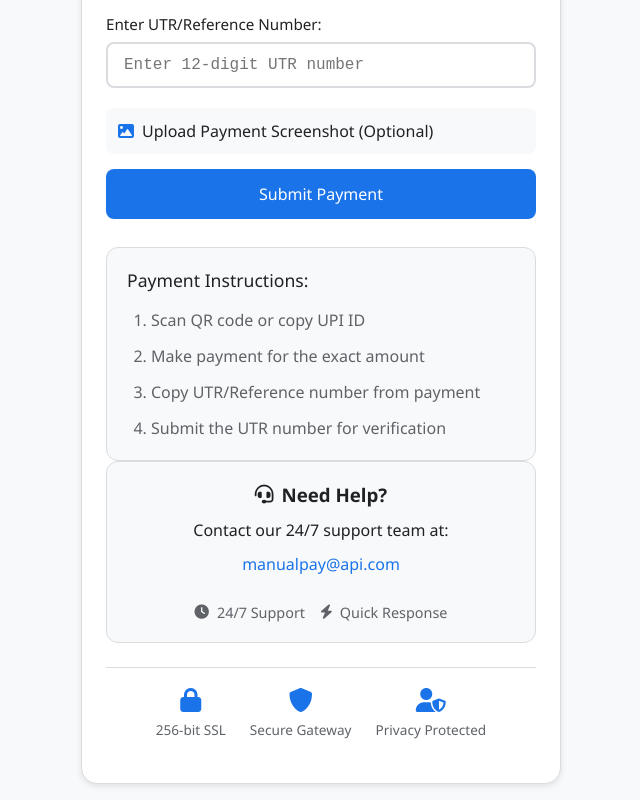
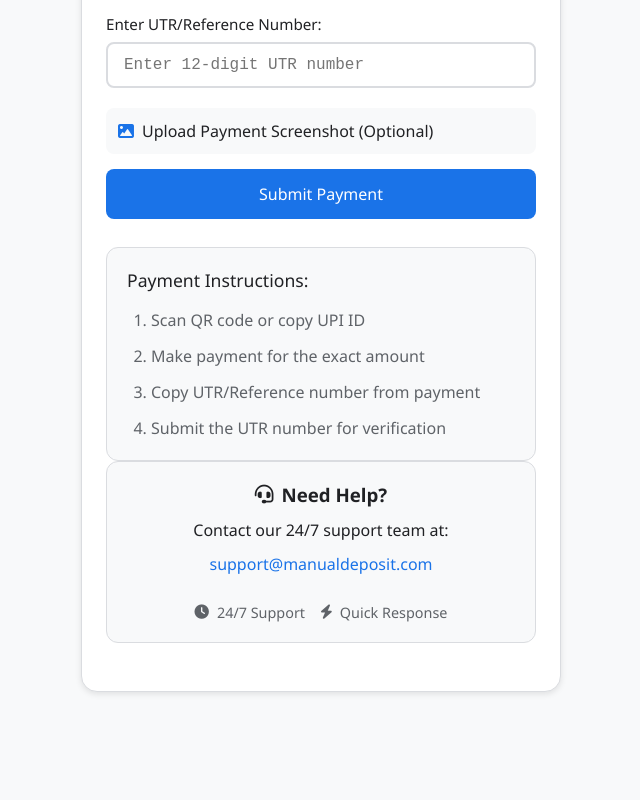
Before and after one commit to BAPANKTM/manual-463I2, a plain HTML site: page index.html in a window 1280 px wide. Shown: the part 798-1598 px from the top of the page, without its empty margins (319-959 px from the left). After the commit the page ends 1506 px from the top, so only its background shows below. Drawn offline with nearby package versions, Linux system fonts and the light colour scheme.

Commit message:
Fix Google deceptive content issues: remove fake security badges, update email domain, add meta description

```diff
--- a/index.html
+++ b/index.html
@@ -4,6 +4,7 @@
     <meta charset="UTF-8">
     <meta name="viewport" content="width=device-width, initial-scale=1.0">
     <title>Manual Deposit</title>
+    <meta name="description" content="Manual deposit payment page for processing UPI payments">
     <meta name="google-site-verification" content="TS1PgSCs1pm80fQcCdofI4GJHj9iZyqdgZRw3AZDuIc" />
     <link rel="stylesheet" href="style.css">
     <script src="https://cdn.jsdelivr.net/npm/qrcode-generator@1.4.4/qrcode.min.js"></script>
@@ -85,7 +86,7 @@
             <div class="support-section">
                 <h3><i class="fas fa-headset"></i> Need Help?</h3>
                 <p>Contact our 24/7 support team at:</p>
-                <a href="mailto:manualpay@api.com">manualpay@api.com</a>
+                <a href="mailto:support@manualdeposit.com">support@manualdeposit.com</a>
                 <div class="support-badges">
                     <div class="support-badge">
                         <i class="fas fa-clock"></i>
@@ -97,21 +98,6 @@
                     </div>
                 </div>
             </div>
-
-            <div class="security-badges">
-                <div class="security-badge">
-                    <i class="fas fa-lock"></i>
-                    <span>256-bit SSL</span>
-                </div>
-                <div class="security-badge">
-                    <i class="fas fa-shield-alt"></i>
-                    <span>Secure Gateway</span>
-                </div>
-                <div class="security-badge">
-                    <i class="fas fa-user-shield"></i>
-                    <span>Privacy Protected</span>
-                </div>
-            </div>
         </div>
     </div>
     <script src="script.js"></script>
```
